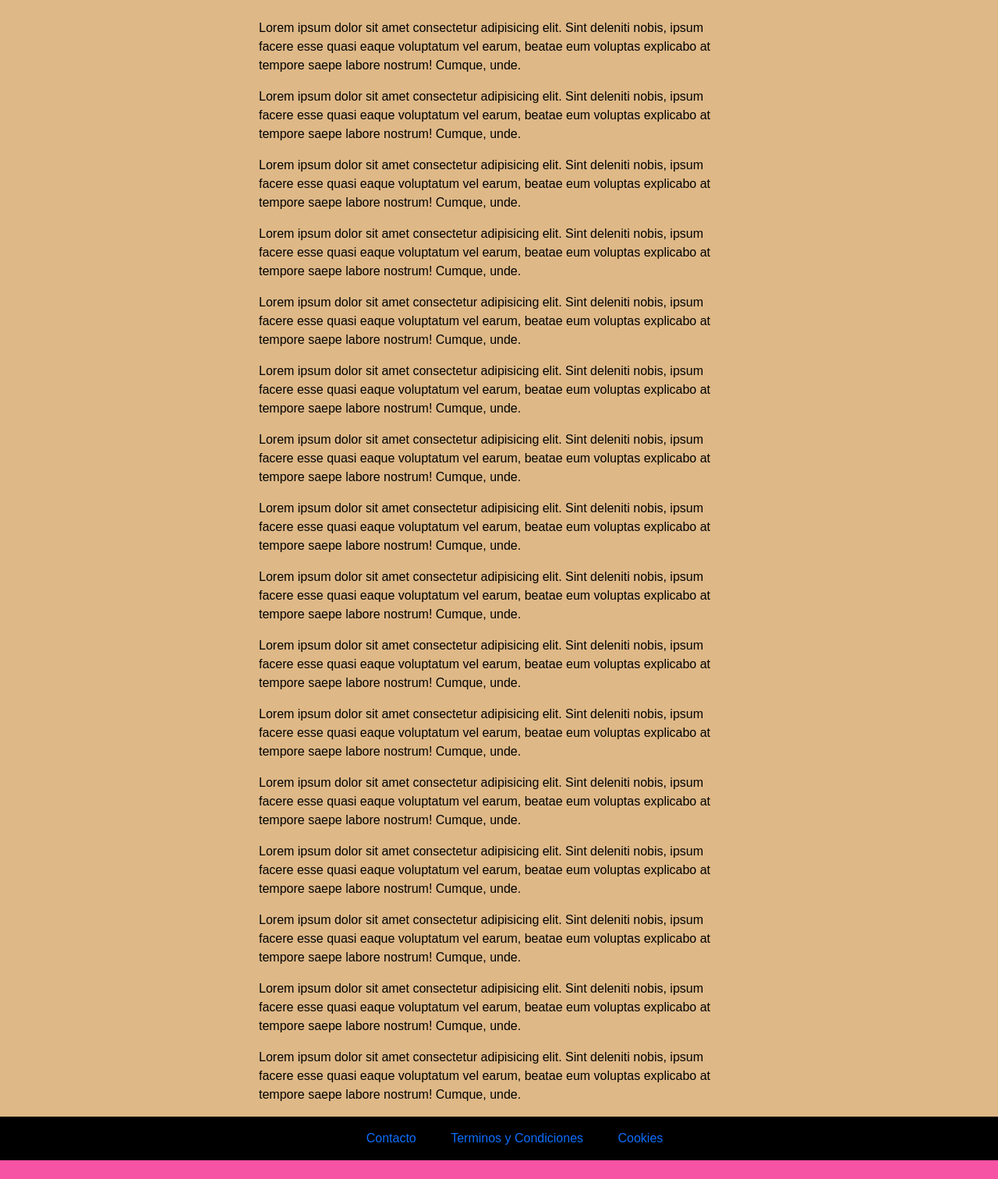
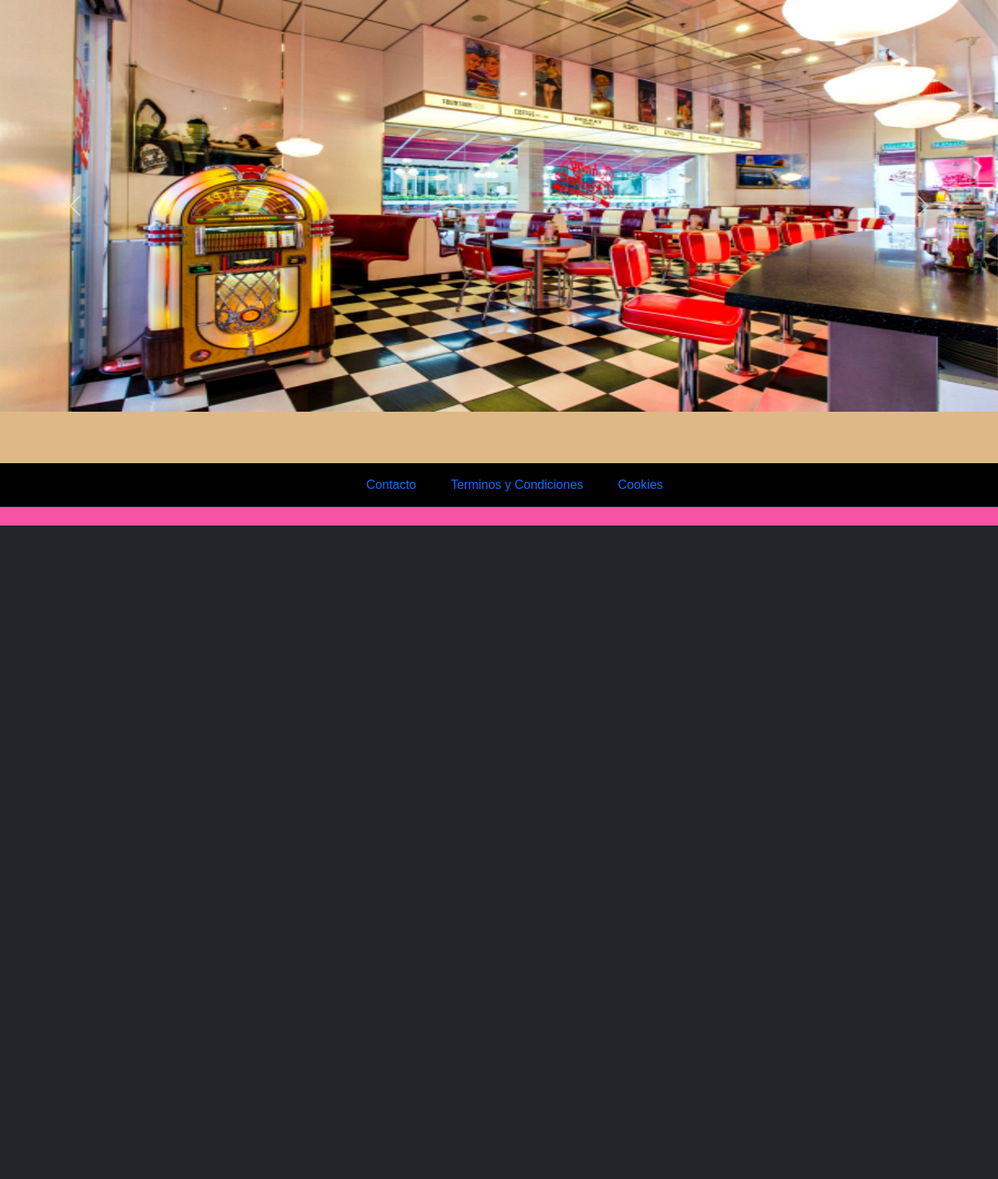
Before and after one commit to Angelx172/Delicola, a PHP site: page / in a window 1280 px wide. Shown: the part 126-1638 px from the top of the page at 78% size. After the commit the page ends 800 px from the top, so only its background shows below. Run offline with PHP 8.4, Linux system fonts and the light colour scheme.

Commit message:
Pagina principal y 2 mas

```diff
--- a/estilos.css
+++ b/estilos.css
@@ -49,4 +49,5 @@ a:link {
 
   a:active {
     text-decoration: underline;
+
   }
--- a/header.html
+++ b/header.html
@@ -6,9 +6,9 @@
           <li class="nav-item dropdown" style="list-style-type: none;">
             <input type="image" src="icono_opciones.png" class="opciones" role="button" data-bs-toggle="dropdown" aria-expanded="false">
             <ul class="dropdown-menu dropdown-menu-dark mx-auto">
-              <li><a class="dropdown-item" href="#">Inicio</a></li>
-              <li><a class="dropdown-item" href="#">Sustentabilidad</a></li>
-              <li><a class="dropdown-item" href="#">Novedades</a></li>
+              <li><a class="dropdown-item" href="index.php">Inicio</a></li>
+              <li><a class="dropdown-item" href="sustentabilidad.php">Sustentabilidad</a></li>
+              <li><a class="dropdown-item" href="novedades.php">Novedades</a></li>
               <li><hr class="dropdown-divider"></li>
               <li><a class="dropdown-item" href="#">Politicas</a></li>
               <li><a class="dropdown-item" href="#">Promociones</a></li>
--- a/index.php
+++ b/index.php
@@ -14,24 +14,27 @@
     <?php
         include "header.html"
     ?>
-    <div class="container col-6" style="margin-top: 3vh;">
-        <p>Lorem ipsum dolor sit amet consectetur adipisicing elit. Sint deleniti nobis, ipsum facere esse quasi eaque voluptatum vel earum, beatae eum voluptas explicabo at tempore saepe labore nostrum! Cumque, unde.</p>
-        <p>Lorem ipsum dolor sit amet consectetur adipisicing elit. Sint deleniti nobis, ipsum facere esse quasi eaque voluptatum vel earum, beatae eum voluptas explicabo at tempore saepe labore nostrum! Cumque, unde.</p>
-        <p>Lorem ipsum dolor sit amet consectetur adipisicing elit. Sint deleniti nobis, ipsum facere esse quasi eaque voluptatum vel earum, beatae eum voluptas explicabo at tempore saepe labore nostrum! Cumque, unde.</p>
-        <p>Lorem ipsum dolor sit amet consectetur adipisicing elit. Sint deleniti nobis, ipsum facere esse quasi eaque voluptatum vel earum, beatae eum voluptas explicabo at tempore saepe labore nostrum! Cumque, unde.</p>
-        <p>Lorem ipsum dolor sit amet consectetur adipisicing elit. Sint deleniti nobis, ipsum facere esse quasi eaque voluptatum vel earum, beatae eum voluptas explicabo at tempore saepe labore nostrum! Cumque, unde.</p>
-        <p>Lorem ipsum dolor sit amet consectetur adipisicing elit. Sint deleniti nobis, ipsum facere esse quasi eaque voluptatum vel earum, beatae eum voluptas explicabo at tempore saepe labore nostrum! Cumque, unde.</p>
-        <p>Lorem ipsum dolor sit amet consectetur adipisicing elit. Sint deleniti nobis, ipsum facere esse quasi eaque voluptatum vel earum, beatae eum voluptas explicabo at tempore saepe labore nostrum! Cumque, unde.</p>
-        <p>Lorem ipsum dolor sit amet consectetur adipisicing elit. Sint deleniti nobis, ipsum facere esse quasi eaque voluptatum vel earum, beatae eum voluptas explicabo at tempore saepe labore nostrum! Cumque, unde.</p>
-        <p>Lorem ipsum dolor sit amet consectetur adipisicing elit. Sint deleniti nobis, ipsum facere esse quasi eaque voluptatum vel earum, beatae eum voluptas explicabo at tempore saepe labore nostrum! Cumque, unde.</p>
-        <p>Lorem ipsum dolor sit amet consectetur adipisicing elit. Sint deleniti nobis, ipsum facere esse quasi eaque voluptatum vel earum, beatae eum voluptas explicabo at tempore saepe labore nostrum! Cumque, unde.</p>
-        <p>Lorem ipsum dolor sit amet consectetur adipisicing elit. Sint deleniti nobis, ipsum facere esse quasi eaque voluptatum vel earum, beatae eum voluptas explicabo at tempore saepe labore nostrum! Cumque, unde.</p>
-        <p>Lorem ipsum dolor sit amet consectetur adipisicing elit. Sint deleniti nobis, ipsum facere esse quasi eaque voluptatum vel earum, beatae eum voluptas explicabo at tempore saepe labore nostrum! Cumque, unde.</p>
-        <p>Lorem ipsum dolor sit amet consectetur adipisicing elit. Sint deleniti nobis, ipsum facere esse quasi eaque voluptatum vel earum, beatae eum voluptas explicabo at tempore saepe labore nostrum! Cumque, unde.</p>
-        <p>Lorem ipsum dolor sit amet consectetur adipisicing elit. Sint deleniti nobis, ipsum facere esse quasi eaque voluptatum vel earum, beatae eum voluptas explicabo at tempore saepe labore nostrum! Cumque, unde.</p>
-        <p>Lorem ipsum dolor sit amet consectetur adipisicing elit. Sint deleniti nobis, ipsum facere esse quasi eaque voluptatum vel earum, beatae eum voluptas explicabo at tempore saepe labore nostrum! Cumque, unde.</p>
-        <p>Lorem ipsum dolor sit amet consectetur adipisicing elit. Sint deleniti nobis, ipsum facere esse quasi eaque voluptatum vel earum, beatae eum voluptas explicabo at tempore saepe labore nostrum! Cumque, unde.</p>
+    <div id="carouselExampleControls" class="carousel slide" data-bs-ride="carousel" >
+  <div class="carousel-inner" style="max-height: 66vh;">
+    <div class="carousel-item active"">
+      <img src="70.jpg" class="d-block w-100" style="height: 66vh; alt="...">
     </div>
+    <div class="carousel-item">
+      <img src="colas.jpeg" class="d-block w-100" style="height: 66vh; alt="...">
+    </div>
+    <div class="carousel-item">
+      <img src="hold.jpg" class="d-block w-100" style="height: 80vh; alt="...">
+    </div>
+  </div>
+  <button class="carousel-control-prev" type="button" data-bs-target="#carouselExampleControls" data-bs-slide="prev">
+    <span class="carousel-control-prev-icon" aria-hidden="true"></span>
+    <span class="visually-hidden">Previous</span>
+  </button>
+  <button class="carousel-control-next" type="button" data-bs-target="#carouselExampleControls" data-bs-slide="next">
+    <span class="carousel-control-next-icon" aria-hidden="true"></span>
+    <span class="visually-hidden">Next</span>
+  </button>
+</div>
     <?php
         include "footer.html"
     ?>
```
Also changed, not shown: novedades.php (added, +36 -0 lines), sustentabilidad.php (added, +36 -0 lines), 70.jpg (added), all.jpg (added), colas.jpeg (added), hold.jpg (added), sabor1.PNG (added), sabor2.PNG (added), sabor3.PNG (added).
